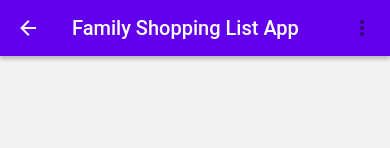
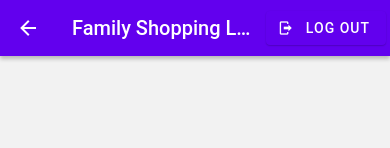
Before and after one commit to PetteriV99/TWC-AAD-Repository, a React Native app in the folder client/: screen / in a window 390 px wide. Both pictures are taken after a click on the button "DON'T HAVE AN ACCOUNT? SIGN UP". Shown: the top 148 px of the page. Built offline with nearby package versions, Linux system fonts and the light colour scheme.

Commit message:
log out fix

```diff
--- a/client/App.tsx
+++ b/client/App.tsx
@@ -37,17 +37,17 @@ const client = new ApolloClient({
   cache: new InMemoryCache(),
 })
 
-const CurrentShoppingList = React.createContext('')
+const DarkMode = React.createContext('')
 
 export default function App() {
   return (
     <ApolloProvider client={client}>
       <PaperProvider theme={DefaultTheme}>
-        <CurrentShoppingList.Provider value=''>
+        <DarkMode.Provider value=''>
           <NavigationContainer>
             <Router />
           </NavigationContainer>
-        </CurrentShoppingList.Provider>
+        </DarkMode.Provider>
       </PaperProvider>
     </ApolloProvider>
   )
--- a/client/router.tsx
+++ b/client/router.tsx
@@ -15,6 +15,7 @@ const Tab = createBottomTabNavigator()
 import { MaterialCommunityIcons } from '@expo/vector-icons'
 import { Appbar, Button, Divider, Menu } from 'react-native-paper'
 import { Platform } from 'react-native'
+import AsyncStorage from '@react-native-async-storage/async-storage'
 
 function MainApp() {
   return (
@@ -88,14 +89,6 @@ function MainApp() {
 }
 
 const Router = () => {
-  const MORE_ICON = Platform.OS === 'ios' ? 'dots-horizontal' : 'dots-vertical'
-  const [visible, setVisible] = React.useState(false)
-
-  // TODO: sign in
-  const isLoggedIn = true
-  const openMenu = () => setVisible(true)
-
-  const closeMenu = () => setVisible(false)
   return (
     <Stack.Navigator
       initialRouteName='Login'
@@ -107,29 +100,17 @@ const Router = () => {
             )}
             <Appbar.Content title='Family Shopping List App' />
 
-            <Menu
-              visible={visible}
-              onDismiss={closeMenu}
-              anchor={<Appbar.Action icon={MORE_ICON} onPress={openMenu} />}
-            >
-              {isLoggedIn ? (
-                <Menu.Item
-                  onPress={() => {
-                    props.navigation.navigate('Login')
-                    closeMenu()
-                  }}
-                  title='Log in'
-                />
-              ) : (
-                <Menu.Item
-                  onPress={() => {
-                    console.log('signed out')
-                    closeMenu()
-                  }}
-                  title='Log out'
-                />
-              )}
-            </Menu>
+            {props.route.name !== 'Login' && (
+              <Button
+                icon='logout'
+                mode='contained'
+                onPress={() => {
+                  props.navigation.navigate('Login')
+                }}
+              >
+                Log out
+              </Button>
+            )}
           </Appbar.Header>
         ),
       }}
```
Also changed, not shown: client/screens/ShoppingList/EditShoppingItem.tsx (+57 -22 lines).
